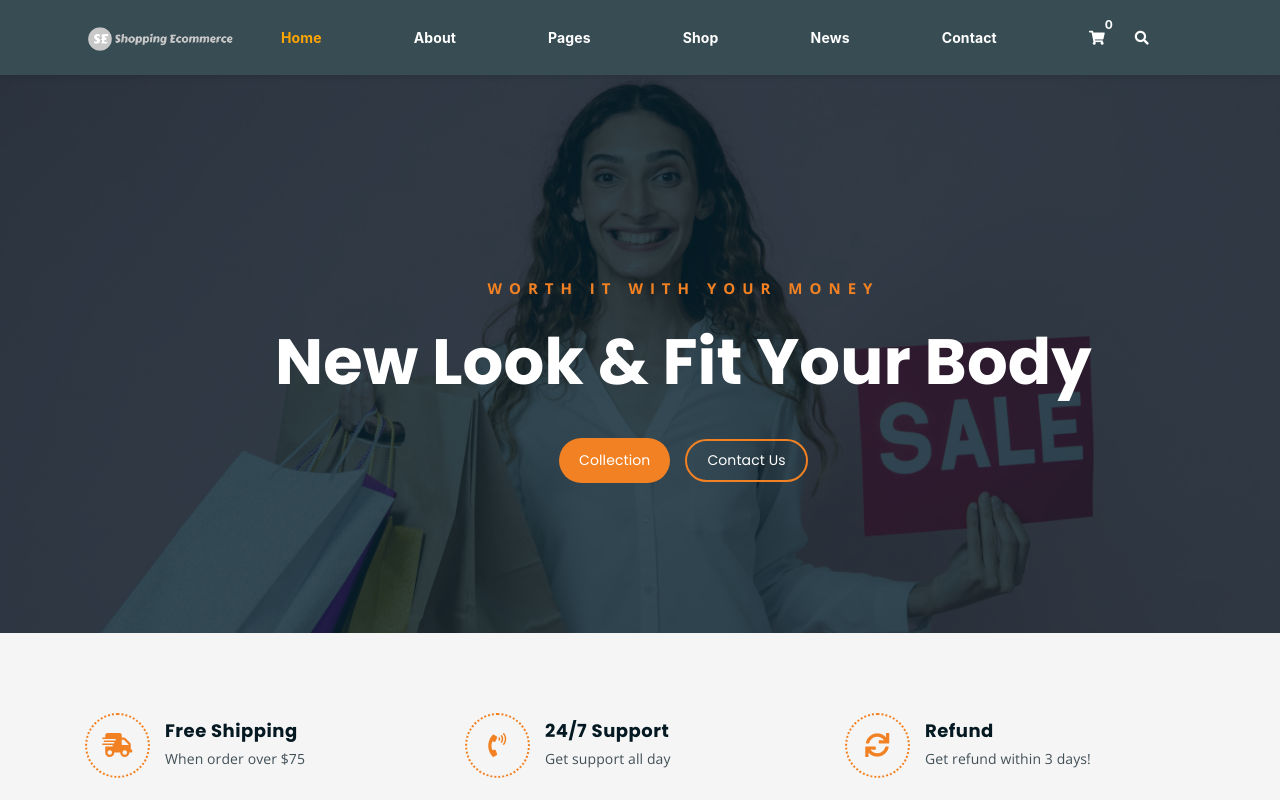
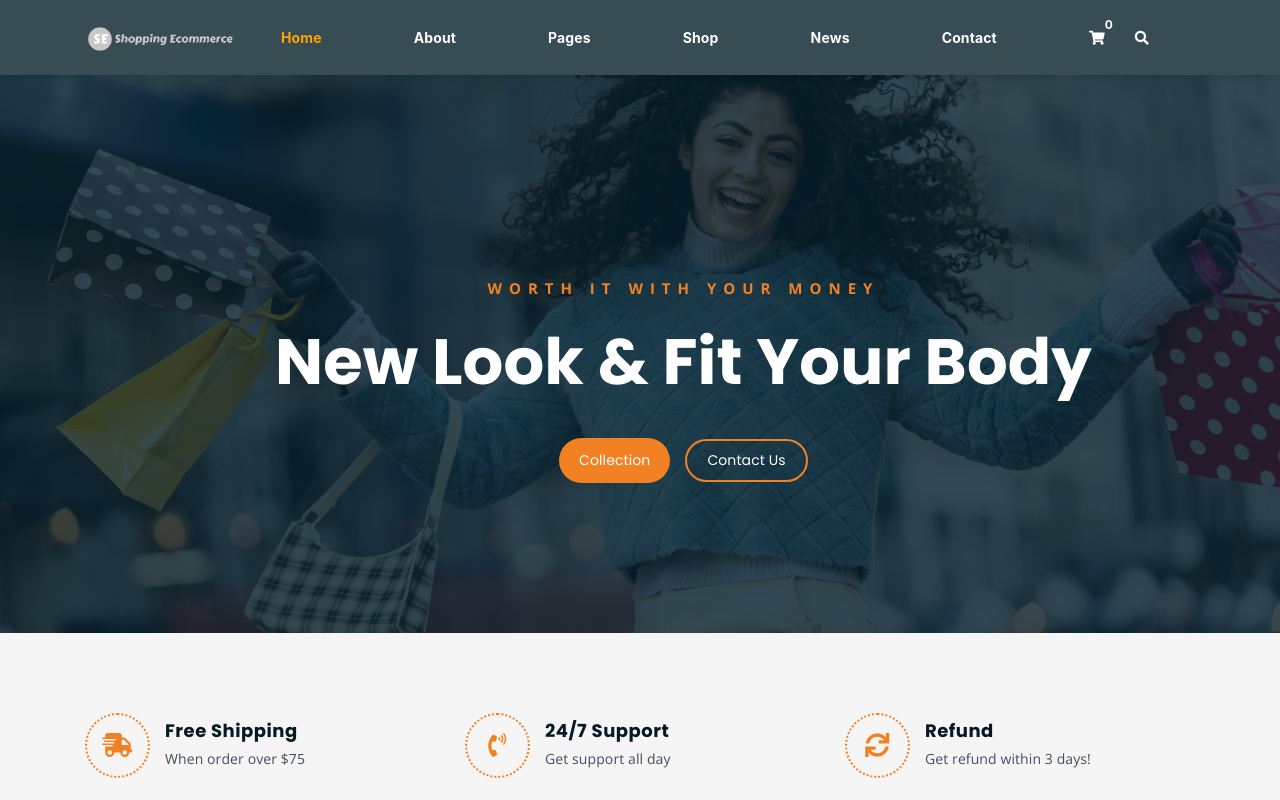
Before and after one commit to LHoRrrr/ecommerce_website_with_react_js, a React (Create React App) app: page / in a window 1280 px wide. Shown: the top 800 px of the page. Built offline with nearby package versions, Linux system fonts and the light colour scheme; no server answers.

Commit message:
change background image header

```diff
--- a/public/assets/css/main.css
+++ b/public/assets/css/main.css
@@ -475,7 +475,7 @@
 }
 
 .breadcrumb-bg {
-  background-image: url(../img/new6.jpg);
+  background-image: url(../img/new5.jpg);
 }
 
 .breadcrumb-text p {
```
